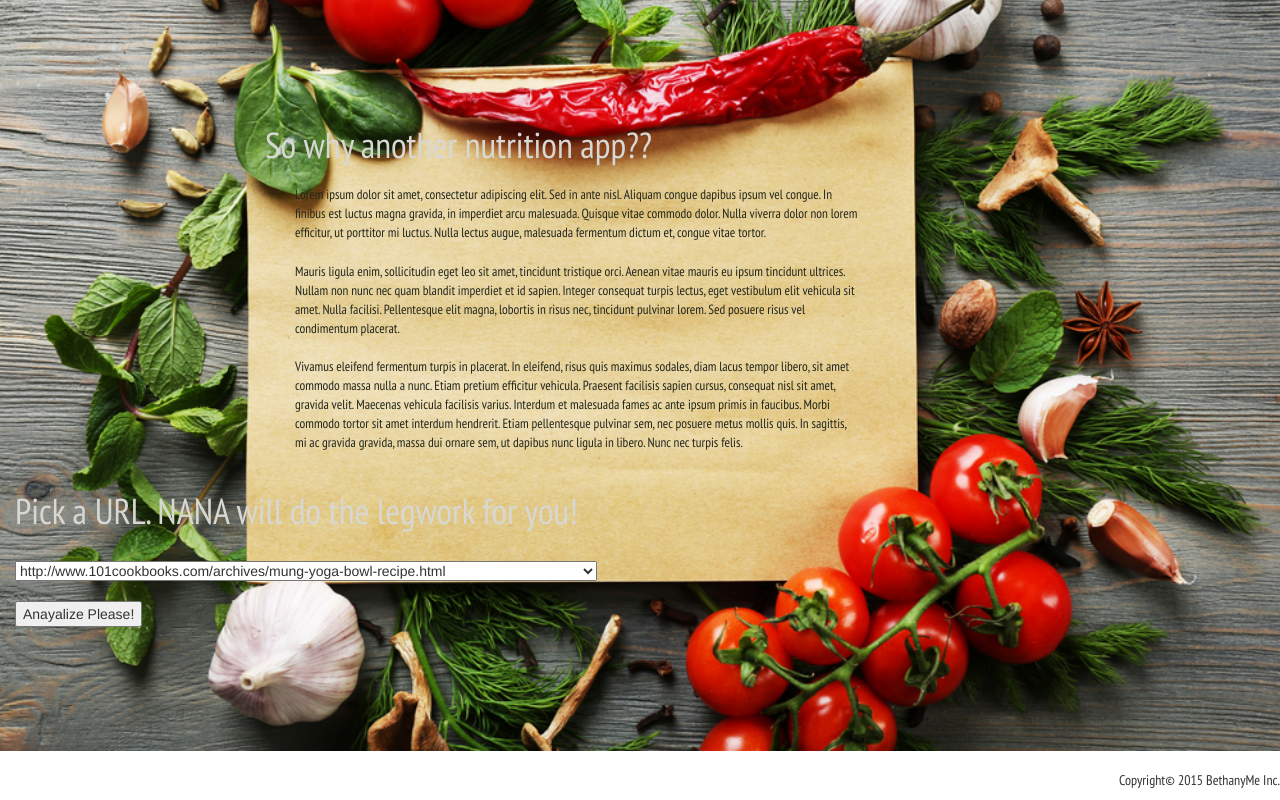
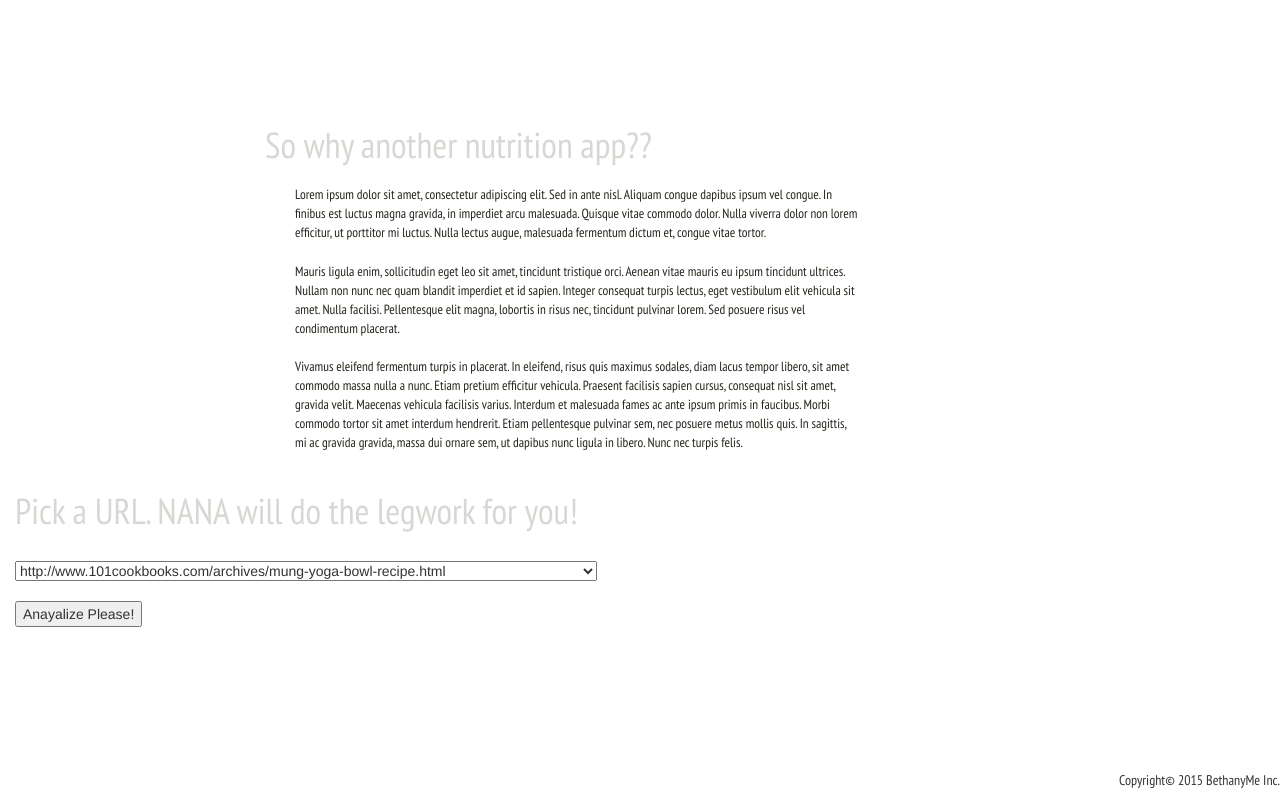
Before and after one commit to BethanyG/NANA, a Flask app: page / in a window 1280 px wide. Run offline with Flask 2, Linux system fonts and the light colour scheme; parts of the project's set-up code (start-up, migrations or seed data) failed here and were passed over; some libraries are stand-ins or nearby versions.

Commit message:
Removed BG image.  Again.

```diff
--- a/static/style.css
+++ b/static/style.css
@@ -1,5 +1,4 @@
-
-.bg-image {
+##.bg-image {
   background: url(images/shutterstock_295589810.jpg) no-repeat center;
   -webkit-background-size: cover;
   -moz-background-size: cover;
@@ -8,6 +7,7 @@
   #opacity: 0.8;
   #filter: alpha(opacity=40); /* For IE8 and earlier */
 }
+
 .opening-text {
 	width: 50%;
 	position: relative;
```
